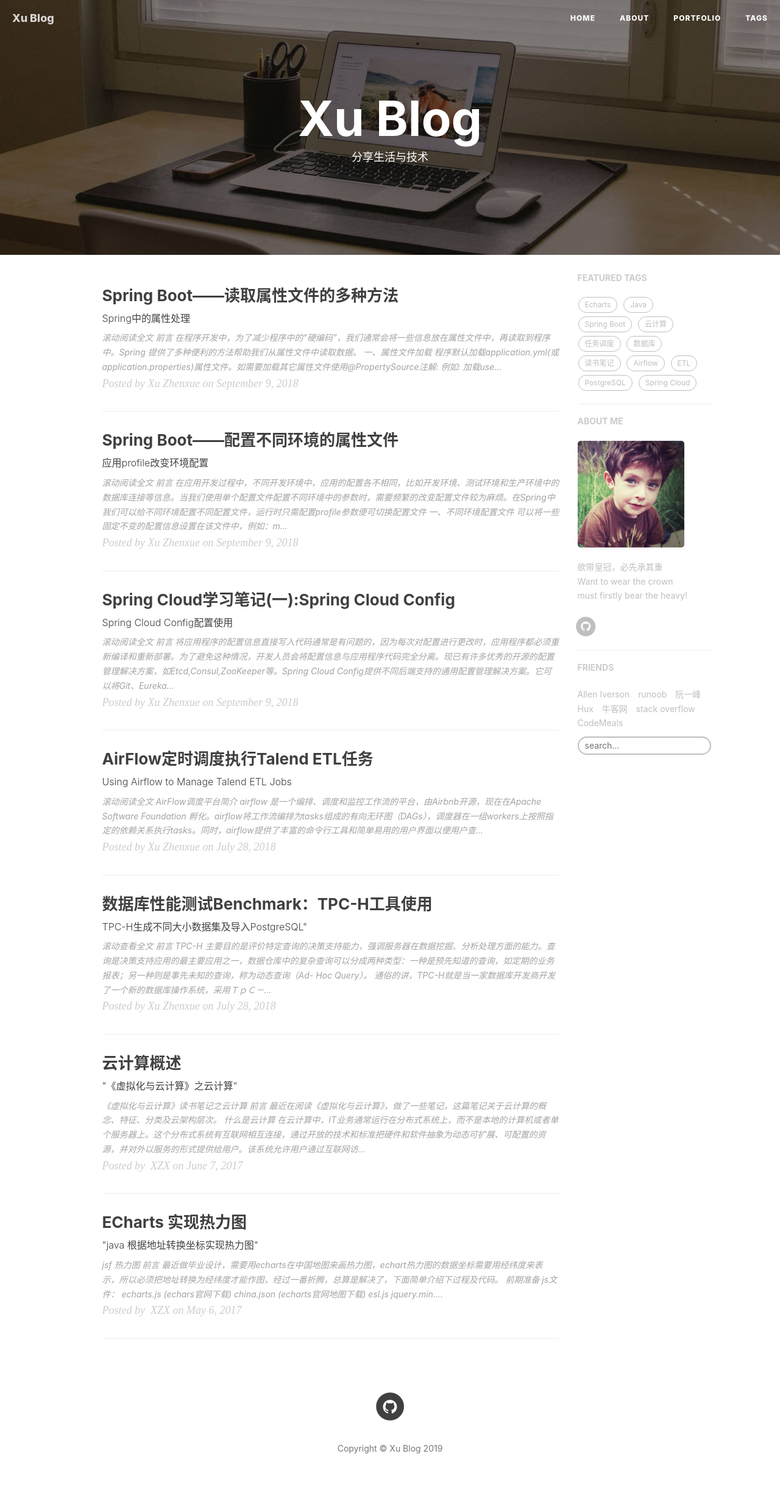
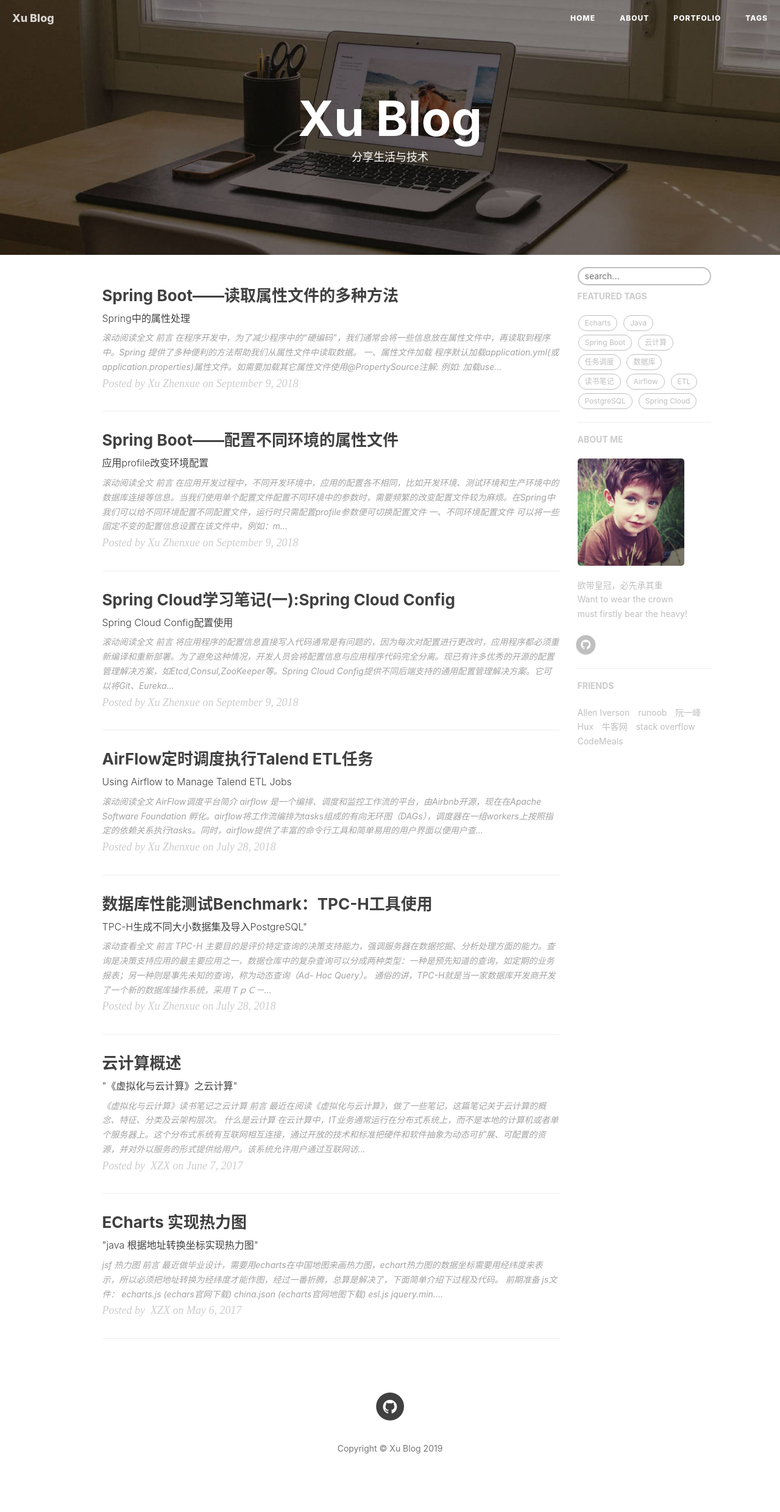
Before and after one commit to popsiclexu/popsiclexu.github.io, a Jekyll site: the page built from index.html, in a window 1280 px wide. Shown: the whole page at 61% size. Built offline with Jekyll 4.4.1, drawn with Linux system fonts in a browser that asks for light colours; nearby versions of some CDN libraries; the list of posts is cut into pages by our own code; comment, search, counter and statistics services are not loaded.

Commit message:
[update] fix search layout

```diff
--- a/_layouts/page.html
+++ b/_layouts/page.html
@@ -47,6 +47,8 @@ layout: default
                 col-xs-12
                 sidebar-container
             ">
+			    <!-- Search -->
+				{% include search.html %}
                 <!-- Featured Tags -->
                 {% include featured-tags.html %}
 
@@ -56,8 +58,6 @@ layout: default
                 <!-- Friends Blog -->
                 {% include friends.html %}
 
-				<!-- Search -->
-				{% include search.html %}
     		</div>
         {% endif %}
 	</div>
```
